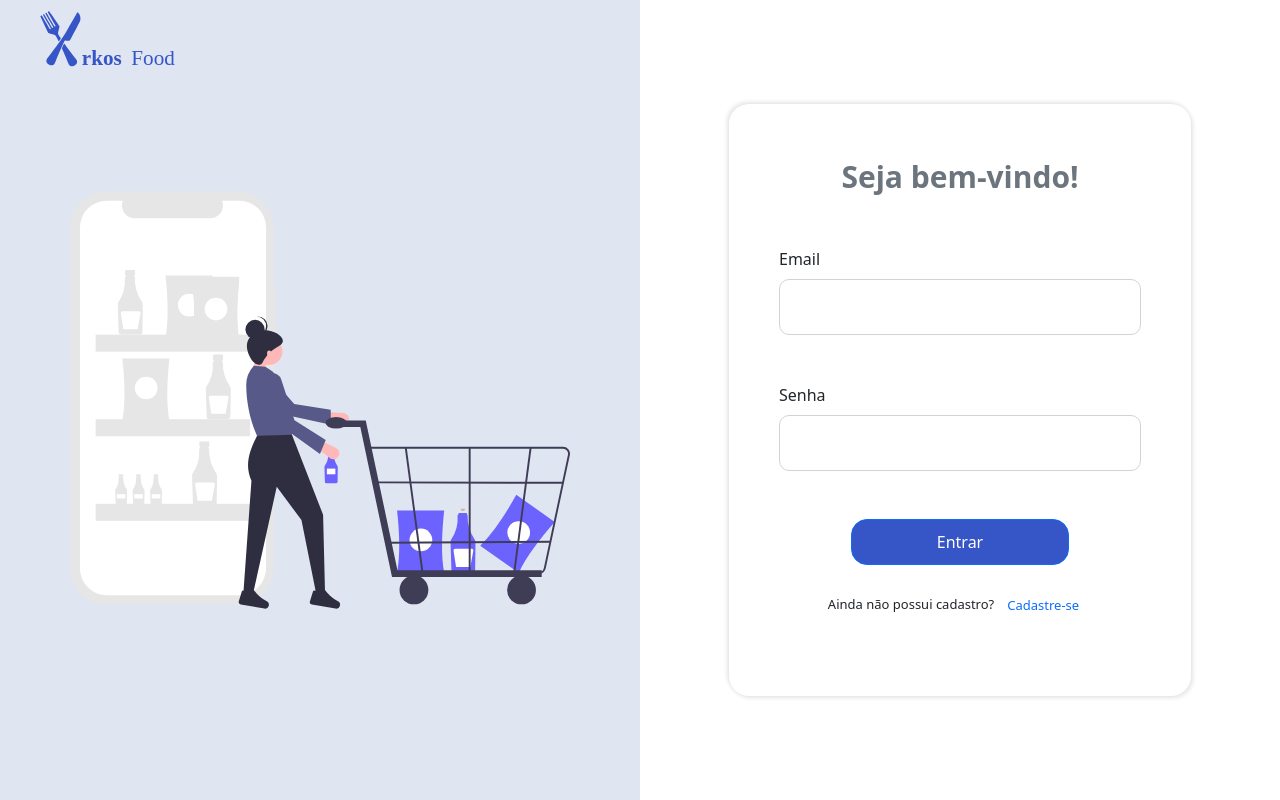
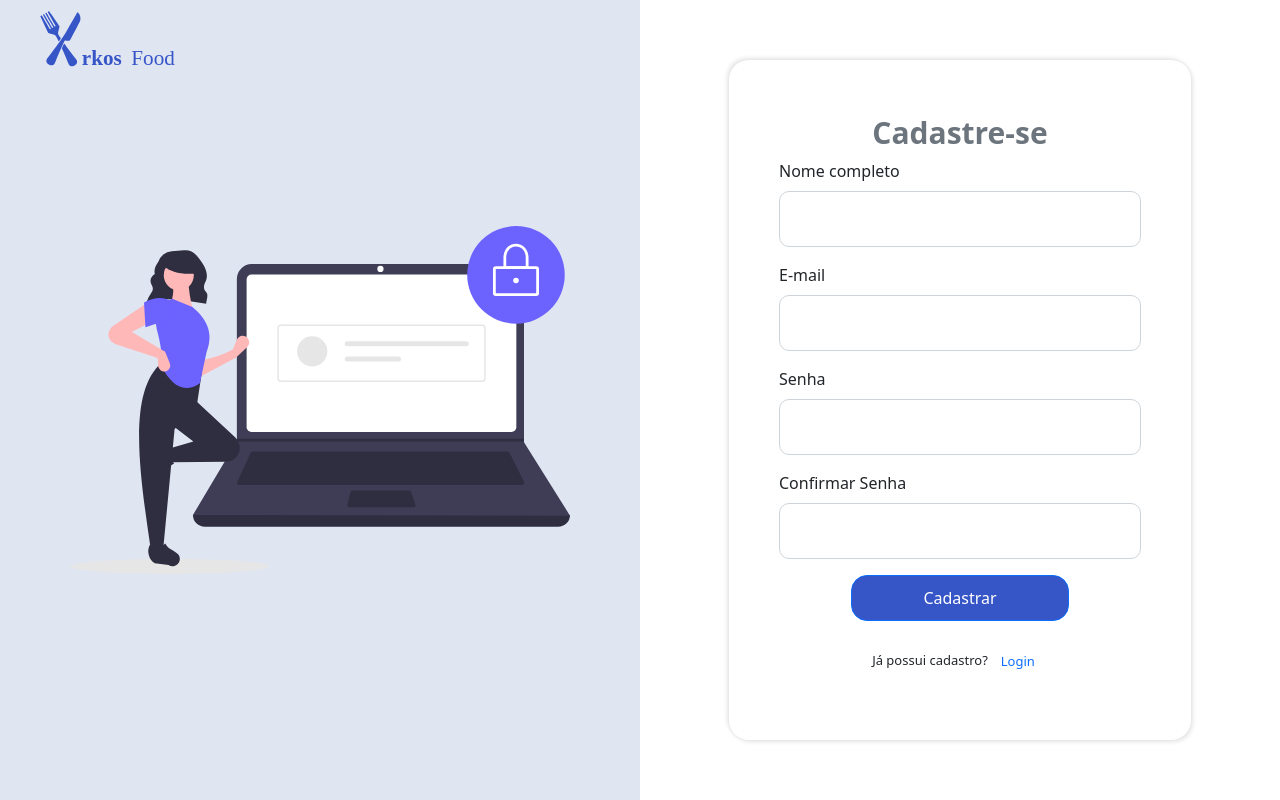
Before and after one commit to lucasmarques2020/desafioArkos, a React (Create React App) app: page /cadastro in a window 1280 px wide. Built offline with nearby package versions, Linux system fonts and the light colour scheme.

Commit message:
add routes for aplicattion

```diff
--- a/package.json
+++ b/package.json
@@ -11,6 +11,7 @@
     "react": "^17.0.2",
     "react-bootstrap": "^2.0.2",
     "react-dom": "^17.0.2",
+    "react-router-dom": "^6.0.2",
     "react-scripts": "4.0.3",
     "web-vitals": "^1.1.2"
   },
--- a/src/App.js
+++ b/src/App.js
@@ -1,10 +1,11 @@
 import './App.css';
 import React from 'react'
-import { Login } from './Components/login'
+import { Rotas } from './Routes'
+
 
 function App() {
   return (
-    <Login />
+    <Rotas/>
   );
 }
 
--- /dev/null
+++ b/src/Components/cadastro/index.js
@@ -0,0 +1,51 @@
+import React from 'react'
+import { Button, Form } from 'react-bootstrap'
+import { Img } from '../imgs'
+import Bk from '../assets/cadastro.svg'
+import Logo from '../assets/logo.svg'
+import { style } from './styles'
+
+
+export const Cadastro = () => {
+  const estilo = style()
+  return (
+    <div className="container-fluid vh-100">
+      <div className="row h-100">
+        <div className="col-md-6" style={estilo.Fundo}>
+          <Img logo={Logo} bk={Bk} />
+        </div>
+        <div className="col-md-6" style={estilo.FundoForm}>
+          <div className="w-75">
+            <Form className="w-100" style={estilo.Formul}>
+              <Form.Text className="text-muted" style={estilo.TextoFormul}>
+                Cadastre-se
+              </Form.Text>
+              <Form.Group className="mb-3 mt-1" controlId="formBasicEmail">
+                <Form.Label className="w-100 text-start">Nome completo</Form.Label>
+                <Form.Control type="text" style={estilo.ControlInputForm} />
+              </Form.Group>
+              <Form.Group className="mb-3 mt-1" controlId="formBasicEmail">
+                <Form.Label className="w-100 text-start">E-mail</Form.Label>
+                <Form.Control type="email" style={estilo.ControlInputForm} />
+              </Form.Group>
+              <Form.Group className="mb-3" controlId="formBasicPassword">
+                <Form.Label className="w-100 text-start">Senha</Form.Label>
+                <Form.Control type="password" style={estilo.ControlInputForm} />
+              </Form.Group>
+              <Form.Group className="mb-3" controlId="formBasicPassword">
+                <Form.Label className="w-100 text-start">Confirmar Senha</Form.Label>
+                <Form.Control type="password" style={estilo.ControlInputForm} />
+              </Form.Group>
+              <Button className="mb-4" type="submit" variant="primary" style={estilo.ButtonForm}>
+                Cadastrar
+              </Button>
+              <Form.Group className="mb-1" controlId="formBasicPassword">
+                <Form.Label style={estilo.TextoAvisoCadastro}>Já possui cadastro?<Button variant="link" style={estilo.TextoAvisoCadastro}>Login</Button></Form.Label>
+              </Form.Group>
+            </Form>
+          </div>
+        </div>
+      </div>
+    </div>
+  );
+};
--- /dev/null
+++ b/src/Components/cadastro/styles.js
@@ -0,0 +1,40 @@
+export const style = () => {
+    const Fundo = {
+        display: "flex",
+        justifyContent: "center",
+        alignItems: "center",
+        background: "#E0E5F2"
+    }
+    const FundoForm = {
+        display: "flex",
+        alignItems: "center",
+        justifyContent: 'center',
+    }
+    const Formul = {
+        textAlign: "center",
+        boxShadow: "2px 2px 4px rgba(0, 0, 0, 0.1), -2px -2px 4px rgba(0, 0, 0, 0.1)",
+        padding: '50px',
+        borderRadius: "20px",
+    }
+    const TextoFormul = {
+        fontSize: "30px",
+        fontWeight: "bold",
+        textAlign: "center"
+    }
+    const ControlInputForm = {
+        borderRadius: "10px",
+        padding: "15px"
+    }
+    const ButtonForm = {
+        background: '#3655C7',
+        borderRadius: '16px',
+        padding: '10px',
+        width: '60%'
+    }
+    const TextoAvisoCadastro = {
+        fontSize: '13px',
+        textDecoration: 'none'
+
+    }
+    return { Fundo, FundoForm, Formul, TextoFormul, ControlInputForm, ButtonForm, TextoAvisoCadastro }
+}
--- /dev/null
+++ b/src/Routes/index.js
@@ -0,0 +1,17 @@
+import React from "react"
+import { BrowserRouter, Route, Routes, Link } from "react-router-dom"
+import { Login } from "../Components/login"
+import { Cadastro } from "../Components/cadastro"
+
+
+
+export const Rotas = () => {
+    return (
+        <BrowserRouter>
+            <Routes>
+                <Route exact path="/login" element={<Login/>} />
+                <Route exact path="/cadastro" element={<Cadastro/>} />
+            </Routes>
+        </BrowserRouter>
+    )
+}
```
Also changed, not shown: 1 other file (tests, documents, lock files or other folders).
